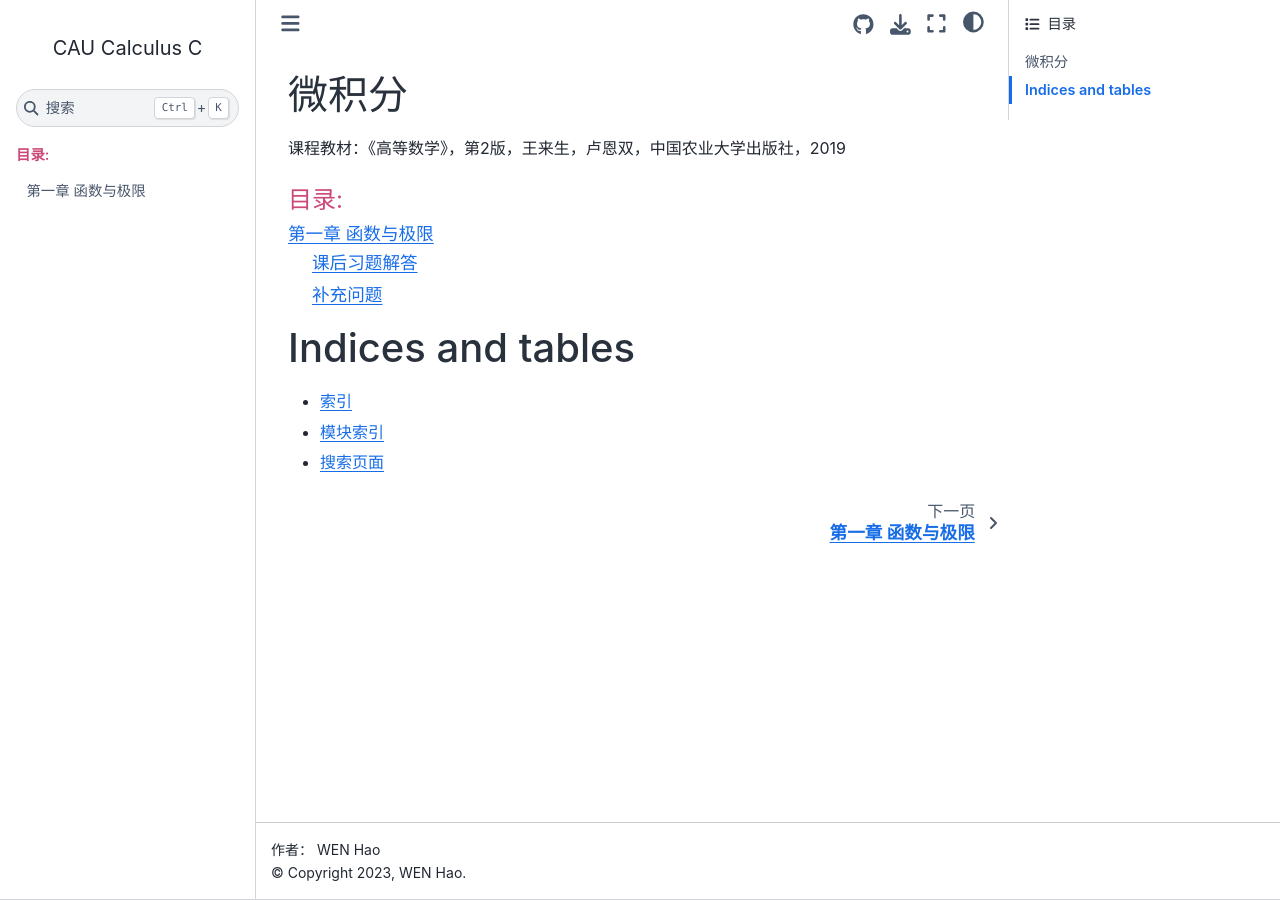
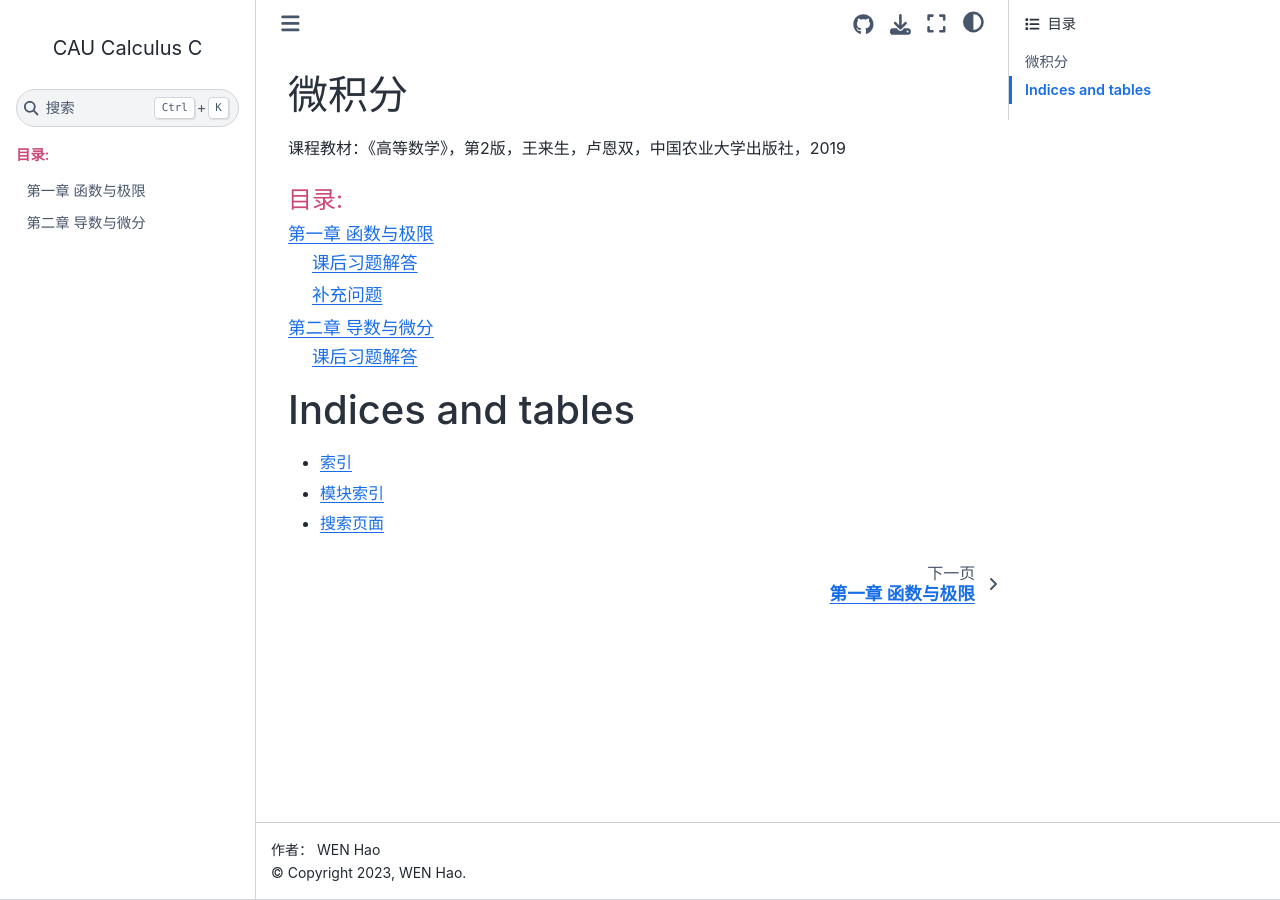
Before and after one commit to wenh06/CAU-Courses, a Sphinx documentation site: the page built from Calculus/source/index.rst, in a window 1280 px wide. Built offline with Sphinx 7.4.7 and the Sphinx Book theme 1.1.4, drawn with Linux system fonts in a browser that asks for light colours; some of the changed lines change nothing that is shown.

Commit message:
init calculus chapter 2

```diff
--- /dev/null
+++ b/Calculus/source/chap2.rst
@@ -0,0 +1,178 @@
+第二章  导数与微分
+^^^^^^^^^^^^^^^^^^^^^^^^^
+
+..  contents:: :local:
+
+
+课后习题解答
+=================
+
+§2.1 函数的导数
+--------------------------------
+
+2. 设 :math:`f(x) = ax^2 + bx + c`, 用定义求 :math:`f'(x)`.
+
+.. proof:solution::
+
+    .. math::
+
+        f'(x) &= \lim_{\Delta x \to 0} \frac{f(x + \Delta x) - f(x)}{\Delta x} \\
+              &= \lim_{\Delta x \to 0} \frac{a(x + \Delta x)^2 + b(x + \Delta x) + c - (ax^2 + bx + c)}{\Delta x} \\
+              &= \lim_{\Delta x \to 0} \frac{a(x^2 + 2x\Delta x + \Delta x^2) + bx + b\Delta x + c - ax^2 - bx - c}{\Delta x} \\
+              &= \lim_{\Delta x \to 0} \frac{2ax\Delta x + a\Delta x^2 + b\Delta x}{\Delta x} \\
+              &= \lim_{\Delta x \to 0} 2ax + a\Delta x + b \\
+              &= 2ax + b
+
+4. 求曲线 :math:`y = 2^x` 在点 :math:`(1, 2)` 处的切线方程和法线方程.
+
+.. proof:solution::
+
+    :math:`y = 2^x` 的导函数为 :math:`y' = 2^x \ln 2`, 所以在点 :math:`(1, 2)` 处切线斜率，即该点处的导数值为 :math:`y'|_{x=1} = 2 \ln 2`.
+    所以切线方程为 :math:`y - 2 = 2 \ln 2 (x - 1)`, 即 :math:`y = 2 \ln 2 x - 2 \ln 2 + 2`.
+
+    法线的斜率为 :math:`-\frac{1}{2 \ln 2}`, 所以法线方程为 :math:`y - 2 = -\frac{1}{2 \ln 2} (x - 1)`, 即 :math:`y = -\frac{1}{2 \ln 2} x + \frac{1}{2 \ln 2} + 2`.
+
+5. 函数 :math:`f(x) = \begin{cases} a \sin x, & x \le 0 \\ e^x + b, & x > 0 \end{cases}` 可导, 求 :math:`a, b`.
+
+.. proof:solution::
+
+    :math:`f(x)` 在 :math:`x = 0` 处可导, 所以 :math:`f(x)` 在 :math:`x = 0` 处连续, 即 :math:`a \sin 0 = e^0 + b`, 解得 :math:`b = -1`.
+
+    :math:`f'_{-}(0) = a \cos 0 = a`, :math:`f'_{+}(0) = e^0 = 1`, 所以 :math:`a = 1`.
+
+6. 已知函数可导，将下列极限用导数表示出来：
+
+(3). 设 :math:`f(0) = 0`, 求 :math:`\lim_{h \to 0} \frac{f(h)}{h}`.
+
+.. proof:solution::
+
+    .. math::
+
+        \lim_{h \to 0} \frac{f(h)}{h} = \lim_{h \to 0} \frac{f(h) - f(0)}{h - 0} = f'(0)
+
+7. 讨论函数在 :math:`x = 0` 处的可导性：
+
+(2). :math:`f(x) = \begin{cases} x^2 \cos \dfrac{1}{x}, & x \ne 0 \\ 0, & x = 0 \end{cases}`.
+
+.. proof:solution::
+
+    首先， :math:`f(x)` 在 :math:`x = 0` 处连续，因为 :math:`\lim_{x \to 0} f(x) = \lim_{x \to 0} x^2 \cos \dfrac{1}{x} = 0 = f(0)`.
+    接下来考虑 :math:`f(x)` 在 :math:`x = 0` 处的左右导数是否相等：
+
+    .. math::
+
+        f'_{-}(0) &= \lim_{h \to 0^{-}} \dfrac{f(0 + h) - f(0)}{h} = \lim_{h \to 0^{-}} \dfrac{h^2 \cos \dfrac{1}{h}}{h} \\
+                  &= \lim_{h \to 0^{-}} h \cos \dfrac{1}{h} \\
+                  &= 0
+
+    .. math::
+
+        f'_{+}(0) &= \lim_{h \to 0^{+}} \dfrac{f(0 + h) - f(0)}{h} = \lim_{h \to 0^{+}} \dfrac{h^2 \cos \dfrac{1}{h}}{h} \\
+                  &= \lim_{h \to 0^{+}} h \cos \dfrac{1}{h} \\
+                  &= 0
+
+    所以 :math:`f'(0) = 0`, :math:`f(x)` 在 :math:`x = 0` 处可导.
+
+§2.2 函数的求导法则
+--------------------------------
+
+1. 求下列函数的导数：
+
+(2). :math:`y = x^5 \left( \dfrac{1}{x} + \sqrt{x} \right)`; (4) :math:`y = (1 + \tan x) \ln x`;
+
+(6). :math:`y = e^x (x^3 - 3x^2 + 6x - 6)`; (8). :math:`y = \dfrac{\cos x}{1 + \ln x}`;
+
+(10). :math:`y = \dfrac{1 + \ln x}{x^2}`; (12). :math:`y = \dfrac{1 - x}{1 + x}`;
+
+(14). :math:`y = \dfrac{2\sec x}{1 + x^2}`.
+
+.. proof:solution::
+
+    (2).
+
+    .. math::
+
+        y' &= 5x^4 \left( \dfrac{1}{x} + \sqrt{x} \right) + x^5 \left( -\dfrac{1}{x^2} + \dfrac{1}{2 \sqrt{x}} \right) \\
+           &= 5x^3 + 5x^{9/2} - x^3 + \dfrac{1}{2} x^{9/2} \\
+           &= 4x^3 + \dfrac{11}{2} x^{9/2}
+
+    (4).
+
+    .. math::
+
+        y' = \dfrac{1}{\cos^2 x} \ln x + (1 + \tan x) \cdot \dfrac{1}{x}
+
+    (6).
+
+    .. math::
+
+        y' = e^x (x^3 - 3x^2 + 6x - 6) + e^x (3x^2 - 6x + 6) = e^x x^3
+
+    (8).
+
+    .. math::
+
+        y' = \dfrac{-\sin x}{1 + \ln x} - \dfrac{\cos x}{(1 + \ln x)^2} \cdot \dfrac{1}{x} = - \dfrac{\cos x + x \sin x (1 + \ln x)}{x(1 + \ln x)^2}
+
+    (10).
+
+    .. math::
+
+        y' = \dfrac{\dfrac{1}{x} \cdot x^2 - (1 + \ln x) \cdot 2x}{x^4} = \dfrac{1 - 2 - 2 \ln x}{x^3} = - \dfrac{2 \ln x + 1}{x^3}
+
+    (12).
+
+    .. math::
+
+        y' = \dfrac{-1 \cdot (1 + x) - (1 - x) \cdot 1}{(1 + x)^2} = - \dfrac{2}{(1 + x)^2}
+
+    (14).
+
+    .. math::
+
+        y' = \dfrac{2 (\sec x \tan x) \cdot (1 + x^2) - 2 \sec x \cdot 2x}{(1 + x^2)^2} = 2 \sec x \left( \dfrac{(1 + x^2) \tan x - 2x}{(1 + x^2)^2} \right)
+
+§2.3 高阶导数
+--------------------------------
+
+待写
+
+§2.4 隐函数与参数方程所确定的函数的导数
+------------------------------------------
+
+待写
+
+§2.5 函数的微分
+--------------------------------
+
+待写
+
+§2.6 微分中值定理
+--------------------------------
+
+待写
+
+§2.7 洛必达法则
+--------------------------------
+
+待写
+
+§2.8 泰勒公式
+--------------------------------
+
+待写
+
+§2.9 函数的单调性与曲线的凹凸性
+--------------------------------
+
+待写
+
+§2.10 函数的极值与最大值最小值
+--------------------------------
+
+待写
+
+§2.11 函数作图
+--------------------------------
+
+待写
--- a/Calculus/source/index.rst
+++ b/Calculus/source/index.rst
@@ -13,6 +13,7 @@
    :caption: 目录:
 
    chap1
+   chap2
 
 
 Indices and tables
```
